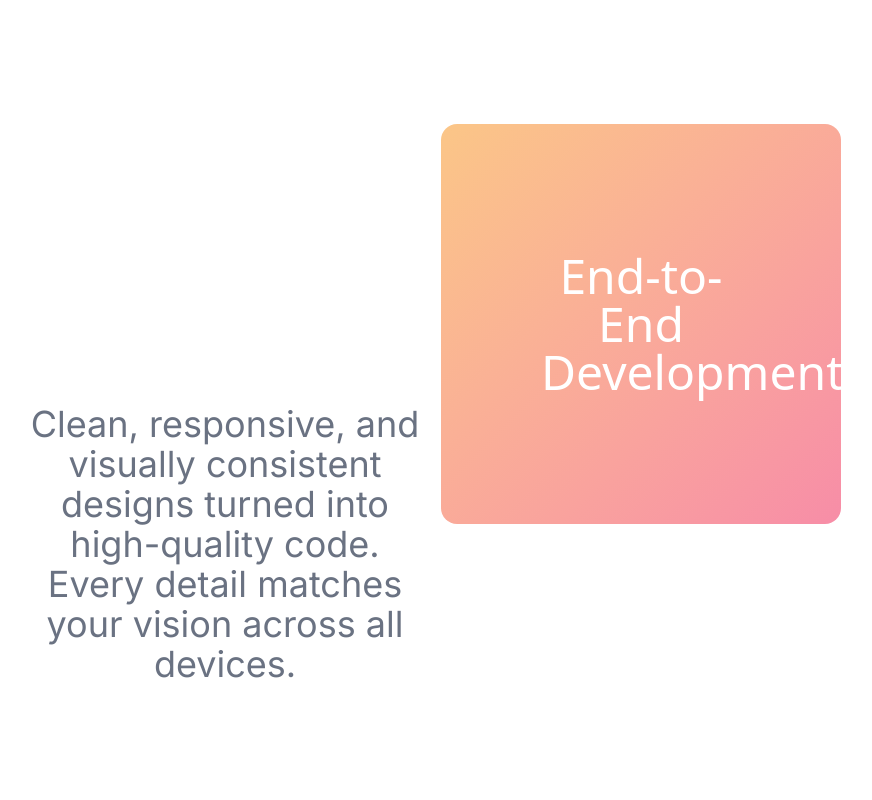
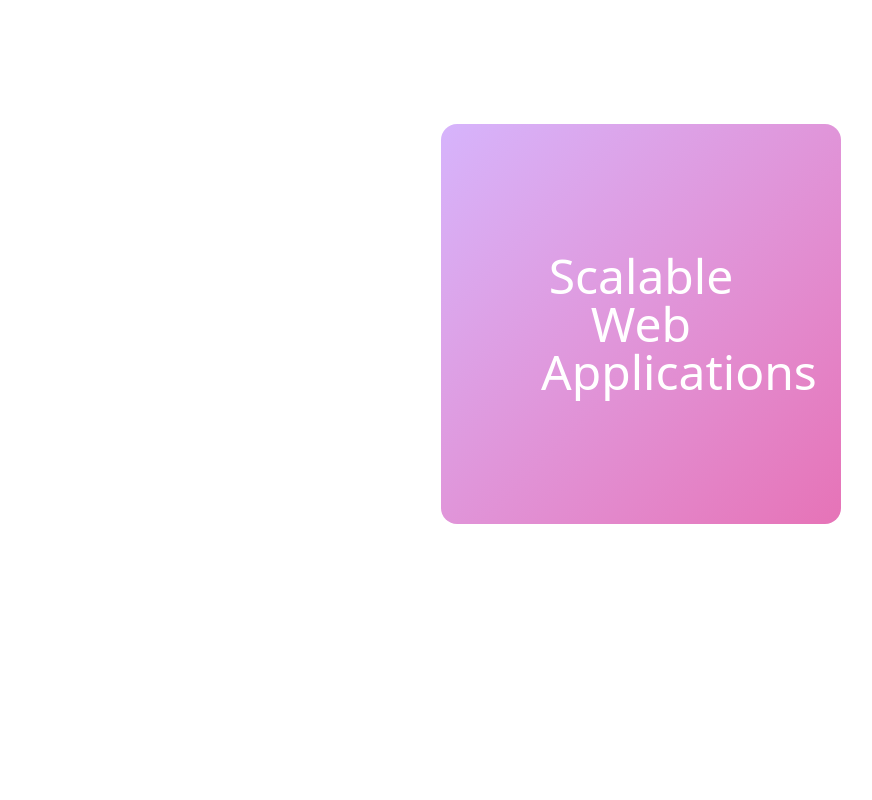
Before and after one commit to ShwetaMane13/portfolio, a React (Vite) app: page / in a window 1280 px wide. Shown: the part 1300-2100 px from the top of the page, without its empty margins (207-1079 px from the left). Built offline with nearby package versions, Linux system fonts and the light colour scheme.

Commit message:
animation fixes for icanhelpyouwith section

```diff
--- a/src/components/about/ICanHelpYouWith.jsx
+++ b/src/components/about/ICanHelpYouWith.jsx
@@ -1,3 +1,80 @@
+// import {
+//   Todo,
+//   TodoFive,
+//   TodoFour,
+//   TodoOne,
+//   TodoThree,
+//   TodoTwo,
+// } from "../common/FeatureCard";
+// import { FeatureTitle } from "../common/FeatureTitle";
+
+// export const ICanHelpYouWith = () => {
+//   const features = [
+//     {
+//       title:
+//         "Clean, responsive, and visually consistent designs turned into high-quality code. Every detail matches your vision across all devices.",
+//       id: "todo-list",
+//       card: Todo,
+//     },
+//     {
+//       title:
+//         "From front-end interactions to back-end logic, I build apps that are fast, secure, and easy to maintain as your business grows.",
+//       id: "todo-list-one",
+//       card: TodoOne,
+//     },
+//     {
+//       title: "Full-stack support — from initial concept to deployment. I handle both design integration and backend systems so you get a complete product.",
+//       card: TodoTwo,
+//     },
+//     // {
+//     //   title: "Use your calendar as a todo list one Use your calendar as a todo list one Use your calendar as a todo list one Use your calendar as a todo list one",
+//     //   id: "todo-list-three",
+//     //   card: TodoThree,
+//     // },
+//     // {
+//     //   title: "Use your calendar as a todo list one Use your calendar as a todo list one Use your calendar as a todo list one Use your calendar as a todo list one",
+//     //   id: "todo-list-four",
+//     //   card: TodoFour,
+//     // },
+//     // {
+//     //   title: "Use your calendar as a todo list one Use your calendar as a todo list one Use your calendar as a todo list one Use your calendar as a todo list one",
+//     //   id: "todo-list-five",
+//     //   card: TodoFive,
+//     // },
+//   ];
+
+//   return (
+//     <div className="flex flex-col">
+//       <section className="text-4xl md:text-5xl text-center font-inter px-6 md:px-12 py-12">
+//         I Can Help You With
+//       </section>
+//       <div className="px-6 md:px-12 lg:px-50 flex flex-col md:flex-row w-full items-start md:gap-4">
+//         <div className="w-full md:w-1/2 sticky top-20 md:top-10 flex md:h-screen items-center order-1 md:order-2">
+//           <div className="w-full relative aspect-square rounded-2xl">
+//             {features.map((feature) => (
+//               <feature.card id={feature.id} key={feature.id} />
+//             ))}
+//           </div>
+//         </div>
+
+//         <div className="w-full md:w-1/2 py-12 md:py-[40vh] order-2 md:order-1">
+//           <ul>
+//             {features.map((feature) => (
+//               <li key={feature.id}>
+//                 <FeatureTitle id={feature.id}>{feature.title}</FeatureTitle>
+//               </li>
+//             ))}
+//           </ul>
+//         </div>
+//       </div>
+
+//       {/* <div className="h-screen">more room to scroll</div> */}
+//     </div>
+//   );
+// };
+
+
+import { useEffect, useRef } from "react";
 import {
   Todo,
   TodoFive,
@@ -7,6 +84,7 @@ import {
   TodoTwo,
 } from "../common/FeatureCard";
 import { FeatureTitle } from "../common/FeatureTitle";
+import { useFeatureStore } from "../../store";
 
 export const ICanHelpYouWith = () => {
   const features = [
@@ -23,32 +101,71 @@ export const ICanHelpYouWith = () => {
       card: TodoOne,
     },
     {
-      title: "Full-stack support — from initial concept to deployment. I handle both design integration and backend systems so you get a complete product.",
+      title:
+        "Full-stack support — from initial concept to deployment. I handle both design integration and backend systems so you get a complete product.",
+      id: "todo-list-two", // <-- ensure this id exists
       card: TodoTwo,
     },
-    // {
-    //   title: "Use your calendar as a todo list one Use your calendar as a todo list one Use your calendar as a todo list one Use your calendar as a todo list one",
-    //   id: "todo-list-three",
-    //   card: TodoThree,
-    // },
-    // {
-    //   title: "Use your calendar as a todo list one Use your calendar as a todo list one Use your calendar as a todo list one Use your calendar as a todo list one",
-    //   id: "todo-list-four",
-    //   card: TodoFour,
-    // },
-    // {
-    //   title: "Use your calendar as a todo list one Use your calendar as a todo list one Use your calendar as a todo list one Use your calendar as a todo list one",
-    //   id: "todo-list-five",
-    //   card: TodoFive,
-    // },
   ];
+
+  // Collect refs for each title so we can choose the one closest to center
+  const itemRefs = useRef({});
+  const registerRef = (id, el) => {
+    if (el) itemRefs.current[id] = el;
+    else delete itemRefs.current[id];
+  };
+
+  const setInViewFeature = useFeatureStore((s) => s.setInViewFeature);
+
+  useEffect(() => {
+    let raf = null;
+
+    const evaluate = () => {
+      raf = null;
+      const entries = Object.entries(itemRefs.current);
+      if (!entries.length) return;
+
+      const viewportCenter = window.innerHeight / 2;
+      let bestId = null;
+      let bestDist = Infinity;
+
+      for (const [id, el] of entries) {
+        const rect = el.getBoundingClientRect();
+        const elCenter = rect.top + rect.height / 2;
+        const dist = Math.abs(elCenter - viewportCenter);
+        if (dist < bestDist) {
+          bestDist = dist;
+          bestId = id;
+        }
+      }
+      if (bestId) setInViewFeature(bestId);
+    };
+
+    const onScrollOrResize = () => {
+      if (raf) return;
+      raf = requestAnimationFrame(evaluate);
+    };
+
+    window.addEventListener("scroll", onScrollOrResize, { passive: true });
+    window.addEventListener("resize", onScrollOrResize);
+    evaluate(); // initial
+
+    return () => {
+      window.removeEventListener("scroll", onScrollOrResize);
+      window.removeEventListener("resize", onScrollOrResize);
+      if (raf) cancelAnimationFrame(raf);
+    };
+  }, [setInViewFeature]);
 
   return (
     <div className="flex flex-col">
       <section className="text-4xl md:text-5xl text-center font-inter px-6 md:px-12 py-12">
         I Can Help You With
       </section>
+
+      {/* original responsive layout */}
       <div className="px-6 md:px-12 lg:px-50 flex flex-col md:flex-row w-full items-start md:gap-4">
+        {/* Card: sticky on desktop, on top on mobile */}
         <div className="w-full md:w-1/2 sticky top-20 md:top-10 flex md:h-screen items-center order-1 md:order-2">
           <div className="w-full relative aspect-square rounded-2xl">
             {features.map((feature) => (
@@ -57,18 +174,19 @@ export const ICanHelpYouWith = () => {
           </div>
         </div>
 
+        {/* Titles: below on mobile, left column on desktop */}
         <div className="w-full md:w-1/2 py-12 md:py-[40vh] order-2 md:order-1">
           <ul>
             {features.map((feature) => (
               <li key={feature.id}>
-                <FeatureTitle id={feature.id}>{feature.title}</FeatureTitle>
+                <FeatureTitle id={feature.id} registerRef={registerRef}>
+                  {feature.title}
+                </FeatureTitle>
               </li>
             ))}
           </ul>
         </div>
       </div>
-
-      {/* <div className="h-screen">more room to scroll</div> */}
     </div>
   );
 };
--- a/src/components/common/FeatureTitle.jsx
+++ b/src/components/common/FeatureTitle.jsx
@@ -1,26 +1,55 @@
-import { easeInOut, motion, useInView } from "motion/react";
+// import { easeInOut, motion, useInView } from "motion/react";
+// import { useEffect, useRef } from "react";
+// import { useFeatureStore } from "../../store";
+
+// export const FeatureTitle = ({ children, id }) => {
+//   const ref = useRef(null);
+
+//   const isMobile = typeof window !== "undefined" && window.innerWidth < 768;
+
+//    const isInView = useInView(ref, isMobile ? { amount: 0.6 } : { margin: "-40% 0px -40% 0px" });
+
+//   const setInViewFeature = useFeatureStore((state) => state.setInViewFeature);
+//   const inViewFeature = useFeatureStore((state) => state.inViewFeature);
+
+//   useEffect(() => {
+//     if (isInView) setInViewFeature(id);
+//     if (!isInView && inViewFeature === id) setInViewFeature(null);
+//   }, [isInView, id, setInViewFeature, inViewFeature]);
+
+//   return (
+//     <motion.p
+//       ref={ref}
+//       initial={{ opacity: 0 }}
+//       animate={isInView ? { opacity: 1 } : { opacity: 0 }}
+//       transition={{ ease: easeInOut }}
+//       className="text-2xl md:text-4xl py-40 md:py-40 font-inter text-gray-500 transition-colors"
+//     >
+//       {children}
+//     </motion.p>
+//   );
+// };
+
+import { easeInOut, motion } from "motion/react";
 import { useEffect, useRef } from "react";
 import { useFeatureStore } from "../../store";
 
-export const FeatureTitle = ({ children, id }) => {
+export const FeatureTitle = ({ children, id, registerRef }) => {
   const ref = useRef(null);
-  const isInView = useInView(ref, { margin: "-40% 0px -40% 0px" });
-
-  const setInViewFeature = useFeatureStore((state) => state.setInViewFeature);
-  const inViewFeature = useFeatureStore((state) => state.inViewFeature);
+  const activeId = useFeatureStore((s) => s.inViewFeature);
 
   useEffect(() => {
-    if (isInView) setInViewFeature(id);
-    if (!isInView && inViewFeature === id) setInViewFeature(null);
-  }, [isInView, id, setInViewFeature, inViewFeature]);
+    if (registerRef) registerRef(id, ref.current);
+    return () => registerRef && registerRef(id, null);
+  }, [id, registerRef]);
 
   return (
     <motion.p
       ref={ref}
       initial={{ opacity: 0 }}
-      animate={isInView ? { opacity: 1 } : { opacity: 0 }}
-      transition={{ ease: easeInOut }}
-      className="text-2xl md:text-4xl py-40 md:py-40 font-inter text-gray-500 transition-colors"
+      animate={{ opacity: activeId === id ? 1 : 0 }}
+      transition={{ duration: 1, ease: easeInOut }}
+      className="text-2xl md:text-4xl py-40 md:py-40 font-inter text-gray-500"
     >
       {children}
     </motion.p>
```
